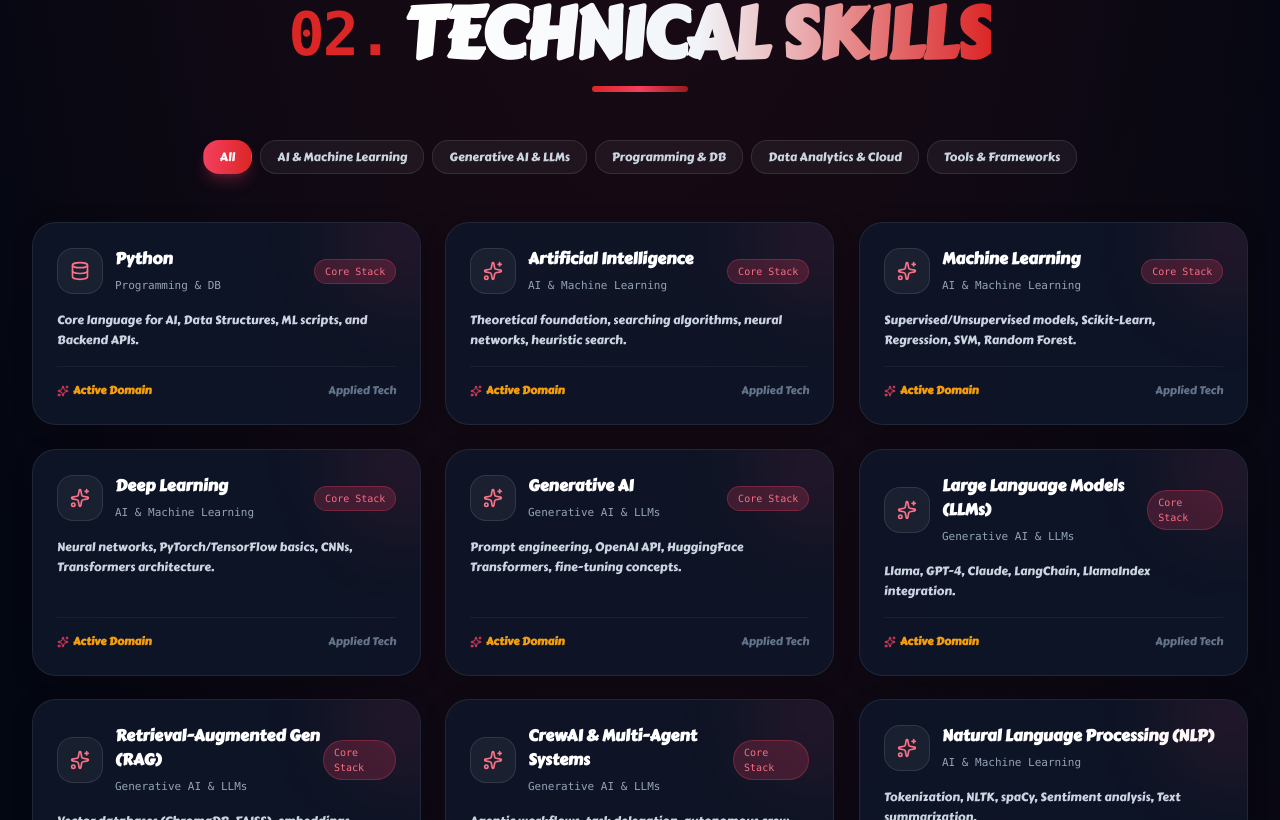
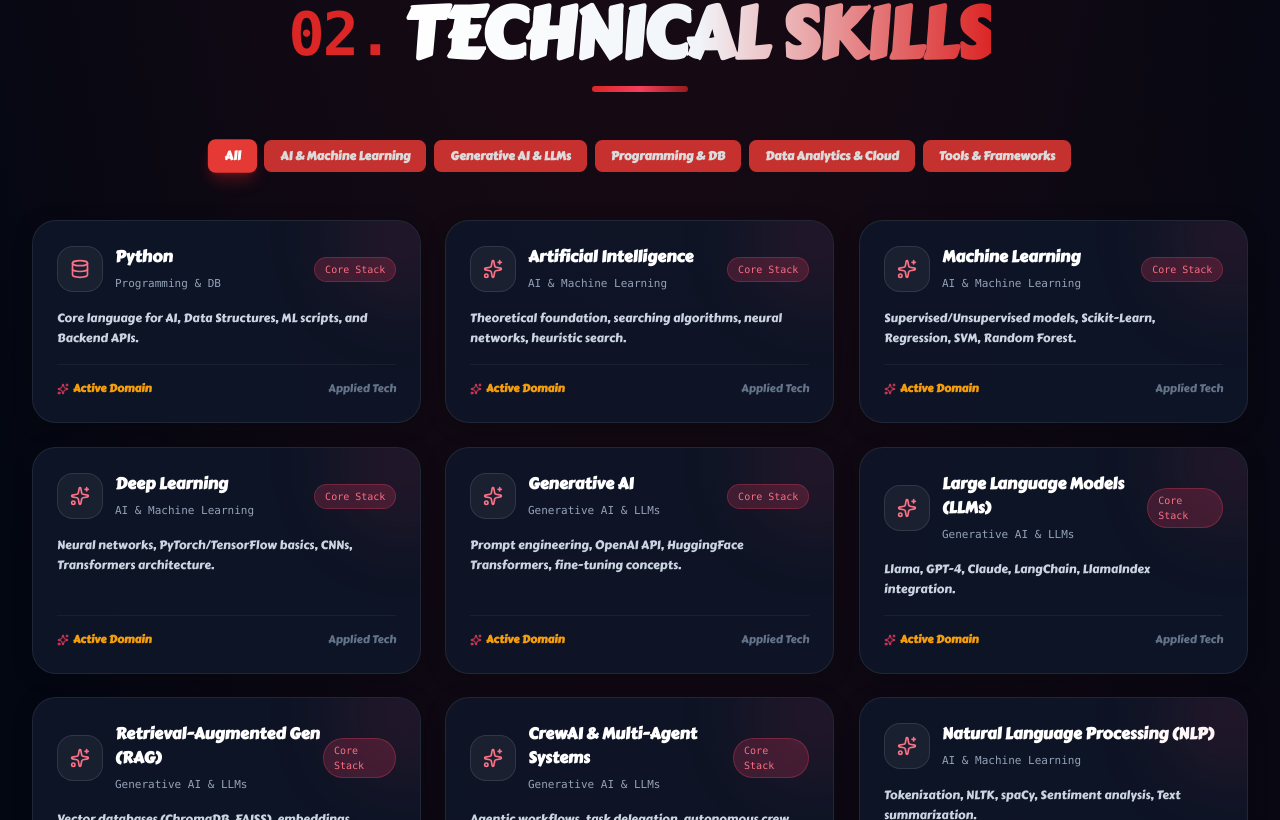
Before and after one commit to Sebin1806/portfolio, a React (Vite) app: page / in a window 1280 px wide. Shown: the part 1980-2800 px from the top of the page. Built offline with nearby package versions, Linux system fonts and the light colour scheme; no server answers; a web font is replaced by a local one.

Commit message:
Button Changes

```diff
--- a/src/components/layout/Footer.tsx
+++ b/src/components/layout/Footer.tsx
@@ -32,10 +32,10 @@
           {/* Back to Top */}
           <button
             onClick={scrollToTop}
-            className="flex items-center gap-2 px-4 py-2.5 rounded-2xl bg-white/5 border border-white/10 text-xs font-semibold text-slate-300 hover:text-white hover:bg-white/10 hover:border-white/20 transition-all group"
+            className="btn-red-custom flex items-center gap-2 px-4 py-2.5 text-xs shadow-md shadow-red-600/30 group"
           >
             <span>Back to top</span>
-            <ArrowUp className="w-4 h-4 text-[#60A5FA] group-hover:-translate-y-1 transition-transform" />
+            <ArrowUp className="w-4 h-4 group-hover:-translate-y-1 transition-transform" />
           </button>
         </div>
 
--- a/src/components/layout/Header.tsx
+++ b/src/components/layout/Header.tsx
@@ -64,7 +64,7 @@
             href={PERSONAL_INFO.resumeUrl}
             target="_blank"
             rel="noreferrer"
-            className="hidden sm:flex items-center gap-1.5 px-3.5 py-1.5 rounded-xl text-xs font-bold bg-gradient-to-r from-[#DC2626] via-[#EF4444] to-[#B91C1C] text-white shadow-lg shadow-red-600/30 hover:shadow-red-600/50 hover:brightness-110 transition-all duration-300 cursor-pointer"
+            className="btn-red-custom hidden sm:flex items-center gap-1.5 px-4 py-2 text-xs shadow-lg shadow-red-600/30 hover:scale-105"
           >
             <Download className="w-3.5 h-3.5" />
             <span>Resume</span>
--- a/src/components/sections/CertificatesSection.tsx
+++ b/src/components/sections/CertificatesSection.tsx
@@ -86,10 +86,10 @@
                     setCurrentIndex(0);
                     setDragRotation(0);
                   }}
-                  className={`px-4 py-2 rounded-2xl text-xs font-medium transition-all duration-300 cursor-pointer ${
+                  className={`btn-red-custom px-4 py-2 text-xs transition-all duration-300 ${
                     selectedCategory === cat
-                      ? 'bg-gradient-to-r from-[#DC2626] via-[#F43F5E] to-[#991B1B] text-white shadow-lg shadow-red-500/30 border border-transparent font-bold scale-105'
-                      : 'bg-white/5 text-slate-300 hover:bg-white/10 border border-white/10 hover:text-white'
+                      ? 'scale-105 shadow-lg shadow-red-600/30 font-bold'
+                      : 'opacity-85 hover:opacity-100'
                   }`}
                 >
                   {cat}
--- a/src/components/sections/ContactSection.tsx
+++ b/src/components/sections/ContactSection.tsx
@@ -292,7 +292,7 @@
                 <button
                   type="submit"
                   disabled={loading}
-                  className="flex items-center justify-center gap-2 w-full py-4 rounded-2xl text-sm font-bold bg-gradient-to-r from-red-600 via-red-700 to-rose-800 text-white shadow-xl shadow-red-600/30 hover:shadow-red-600/50 hover:scale-101 transition-all duration-300 disabled:opacity-50 cursor-pointer"
+                  className="btn-red-custom flex items-center justify-center gap-2 w-full py-4 text-sm shadow-xl shadow-red-600/30 hover:scale-101 disabled:opacity-50"
                 >
                   {loading ? (
                     <span>Sending message to sebinsebin180606@gmail.com...</span>
--- a/src/components/sections/ResumeSection.tsx
+++ b/src/components/sections/ResumeSection.tsx
@@ -62,7 +62,7 @@
                 href={PERSONAL_INFO.resumeUrl}
                 target="_blank"
                 rel="noreferrer"
-                className="flex items-center gap-3 px-8 py-4 rounded-2xl text-base font-bold bg-gradient-to-r from-[#F43F5E] via-[#F97316] to-[#F59E0B] text-white shadow-xl shadow-rose-500/25 hover:shadow-rose-500/50 hover:brightness-110 transition-all duration-300 cursor-pointer"
+                className="btn-red-custom flex items-center gap-3 px-8 py-4 text-base shadow-xl shadow-red-600/30 hover:scale-105"
               >
                 <Download className="w-5 h-5" />
                 <span>Download Resume</span>
--- a/src/components/sections/SkillsSection.tsx
+++ b/src/components/sections/SkillsSection.tsx
@@ -44,10 +44,10 @@
               <button
                 key={cat}
                 onClick={() => setActiveCategory(cat)}
-                className={`px-4 py-2 rounded-2xl text-xs font-medium transition-all duration-300 cursor-pointer ${
+                className={`btn-red-custom px-4 py-2 text-xs transition-all duration-300 ${
                   activeCategory === cat
-                    ? 'bg-gradient-to-r from-[#F43F5E] to-[#DC2626] text-white shadow-lg shadow-rose-500/25 border border-transparent'
-                    : 'bg-white/5 text-slate-300 hover:bg-white/10 border border-white/10 hover:text-white'
+                    ? 'scale-105 shadow-lg shadow-red-600/30 font-bold'
+                    : 'opacity-85 hover:opacity-100'
                 }`}
               >
                 {cat}
--- a/src/index.css
+++ b/src/index.css
@@ -91,6 +91,52 @@
   scroll-behavior: smooth !important;
   scroll-padding-top: 80px;
   -webkit-overflow-scrolling: touch;
+}
+
+/* Custom Red Button with Skewed White Sweep Hover Effect */
+.btn-red-custom {
+  position: relative;
+  z-index: 1;
+  overflow: hidden;
+  background: #e53935;
+  color: #ffffff !important;
+  border: none;
+  border-radius: 0.625em;
+  font-weight: 700;
+  cursor: pointer;
+  transition: color 0.5s ease, transform 0.3s ease, box-shadow 0.3s ease;
+  display: inline-flex;
+  items-center: center;
+  justify-content: center;
+}
+
+.btn-red-custom:hover {
+  color: #e53935 !important;
+}
+
+.btn-red-custom * {
+  transition: color 0.5s ease;
+}
+
+.btn-red-custom:hover * {
+  color: #e53935 !important;
+}
+
+.btn-red-custom::after {
+  content: "";
+  background: #ffffff;
+  position: absolute;
+  z-index: -1;
+  left: -20%;
+  right: -20%;
+  top: 0;
+  bottom: 0;
+  transform: skewX(-45deg) scale(0, 1);
+  transition: all 0.5s ease;
+}
+
+.btn-red-custom:hover::after {
+  transform: skewX(-45deg) scale(1, 1);
 }
 
 * {
```
Also changed, not shown: src/components/sections/ProjectsSection.tsx (+28 -40 lines).
